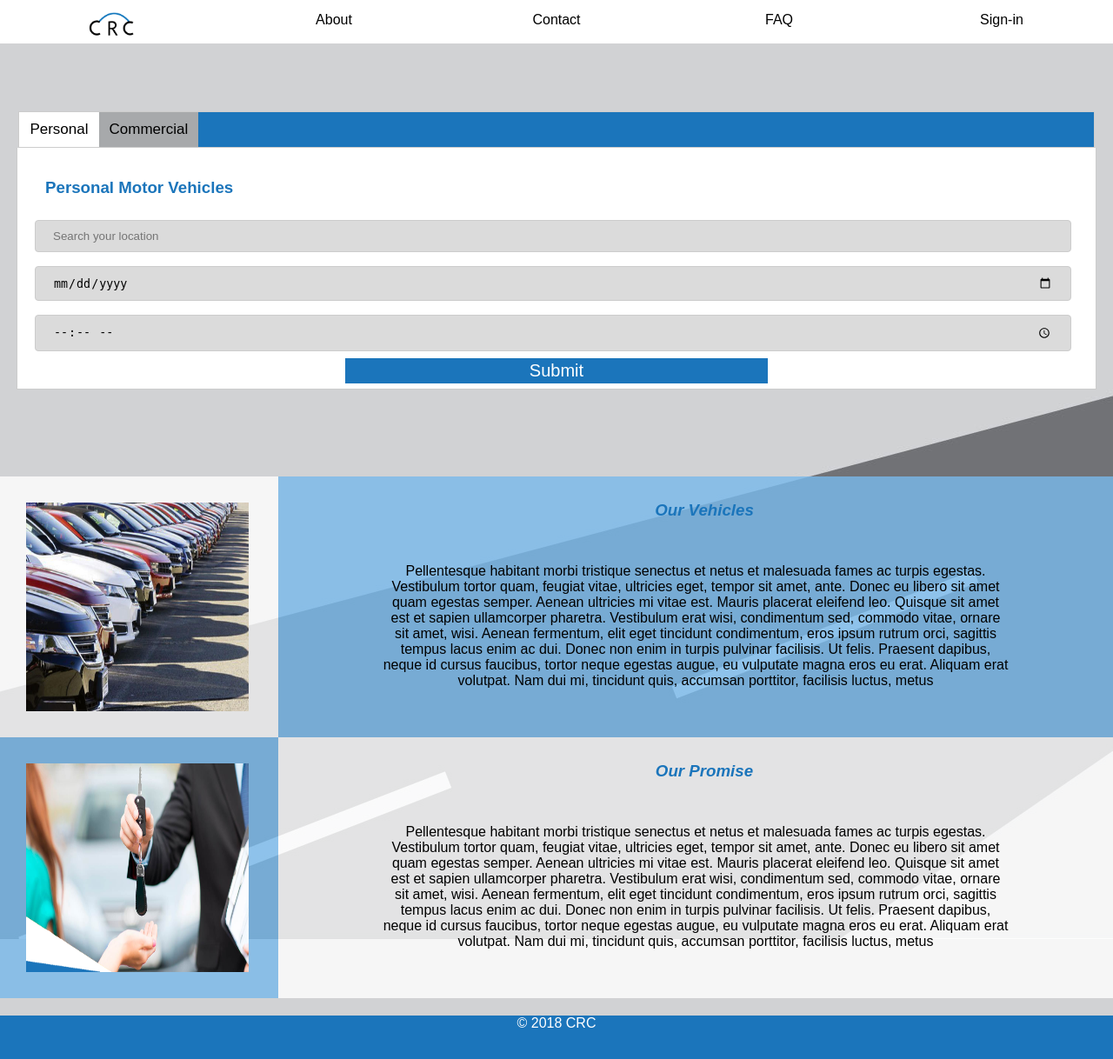
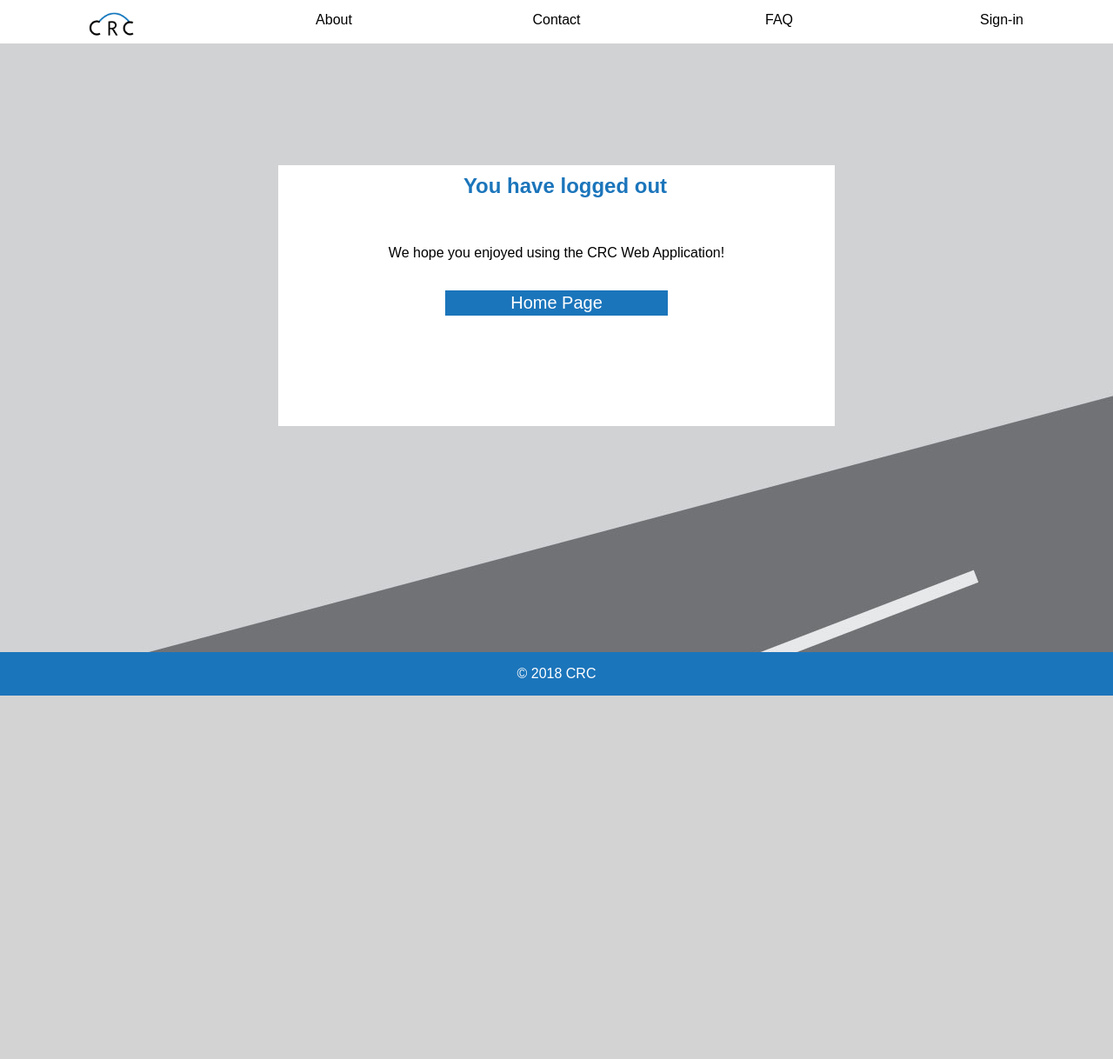
Before and after one commit to TrellixVulnTeam/IFB299_L9R3, a Django app: page /logout/ in a window 1280 px wide. Shown: the whole page at 87% size. After the commit the page ends 800 px from the top, so only its background shows below. Run offline with Django 3.2, Linux system fonts and the light colour scheme.

Commit message:
Basic Logout Page Design Change

```diff
--- a/Application/CRCProject/CRCApplication/templates/CRCApplication/logout.html
+++ b/Application/CRCProject/CRCApplication/templates/CRCApplication/logout.html
@@ -14,70 +14,20 @@
             <li> <a href = "{% url 'sign_in' %}"> Sign-in </a></li>
         </ul>
     </nav>
-<main class = "main_home">
-    <div class = "tab">
-        <button class = "tablinks" onclick="Options(event, 'Personal')" id="default"> Personal </button>
-        <button class = "tablinks" onclick="Options(event, 'Commercial')"> Commercial </button>
+<main class = "everyother_page">
+    <div class = "white_space">
+        <h2 align="center">You have logged out</h2>
+        <br>
+        <p align="center">We hope you enjoyed using the CRC Web Application!</p>
+        <br>
+        <a href = "{% url 'home_page' %}">
+            <button class="submit_search" align="center">Home Page</button>
+        </a>
     </div>
-    <div id = "Personal" class = "tabcontent">
-        <h3>Personal Motor Vehicles</h3>
-        <input class = "whole_length_form" type = "search" name = "Location_entered" placeholder="Search your location">
-        <input class = "half_length_form" type = "date" name = "date_entered" >
-        <input class = "half_length_form" type = "time" name = "time_entered">
-        <button class = "submit_search"> Submit </button>
-    </div>
-    <div id = "Commercial" class = "tabcontent">
-        <h3>Commercial Motor Vehicles</h3>
-        <input class = "whole_length_form" type = "search" name = "Location_entered" placeholder="Search your location">
-        <input class = "half_length_form" type = "date" name = "date_entered">
-        <input class = "half_length_form" type = "time" name = "time_entered">
-        <button class = "submit_search" type="submit"> Submit </button>
+</main>
 
-    </div>
-
-    <div class = "homebox1">
-        <img class ="car" src ="{% static 'images/cars.png' %}">
-    </div>
-
-    <div class = "homebox2">
-        <h3><i>Our Vehicles</i></h3>
-        <p class = "certaintext">Pellentesque habitant morbi tristique senectus et netus et malesuada fames ac turpis egestas. Vestibulum tortor quam, feugiat vitae, ultricies eget, tempor sit amet, ante. Donec eu libero sit amet quam egestas semper. Aenean ultricies mi vitae est. Mauris placerat eleifend leo. Quisque sit amet est et sapien ullamcorper pharetra. Vestibulum erat wisi, condimentum sed, commodo vitae, ornare sit amet, wisi. Aenean fermentum, elit eget tincidunt condimentum, eros ipsum rutrum orci, sagittis tempus lacus enim ac dui. Donec non enim in turpis pulvinar facilisis. Ut felis. Praesent dapibus, neque id cursus faucibus, tortor neque egestas augue, eu vulputate magna eros eu erat. Aliquam erat volutpat. Nam dui mi, tincidunt quis, accumsan porttitor, facilisis luctus, metus</p>
-    </div>
-
-    <div class = "homebox3">
-        <img class = "car" src = "{% static 'images/customer.png' %}">
-    </div>
-
-    <div class = "homebox4">
-        <h3><i>Our Promise</i></h3>
-        <p class = "certaintext">Pellentesque habitant morbi tristique senectus et netus et malesuada fames ac turpis egestas. Vestibulum tortor quam, feugiat vitae, ultricies eget, tempor sit amet, ante. Donec eu libero sit amet quam egestas semper. Aenean ultricies mi vitae est. Mauris placerat eleifend leo. Quisque sit amet est et sapien ullamcorper pharetra. Vestibulum erat wisi, condimentum sed, commodo vitae, ornare sit amet, wisi. Aenean fermentum, elit eget tincidunt condimentum, eros ipsum rutrum orci, sagittis tempus lacus enim ac dui. Donec non enim in turpis pulvinar facilisis. Ut felis. Praesent dapibus, neque id cursus faucibus, tortor neque egestas augue, eu vulputate magna eros eu erat. Aliquam erat volutpat. Nam dui mi, tincidunt quis, accumsan porttitor, facilisis luctus, metus</p>
-    </div>
-
-
-</main>
-<div class="footer_home">
-    <p>&copy; 2018 CRC</p>
-</div>
-
-<script>
-    function Options(evt, customer_employee)
-    {
-        var i, tabcontent, tablinks;
-        tabcontent = document.getElementsByClassName("tabcontent");
-        for (i = 0; i < tabcontent.length; i++)
-        {
-            tabcontent[i].style.display = "none";
-        }
-        tablinks = document.getElementsByClassName("tablinks");
-        for (i = 0; i < tablinks.length; i++)
-        {
-            tablinks[i].className = tablinks[i].className.replace(" active", "");
-        }
-        document.getElementById(customer_employee).style.display = "block";
-        evt.currentTarget.className += " active";
-    }
-    document.getElementById("default").click();
-
-</script>
+<footer>
+<p> &copy; 2018 CRC </p>
+</footer>
 </body>
 </html>
```
